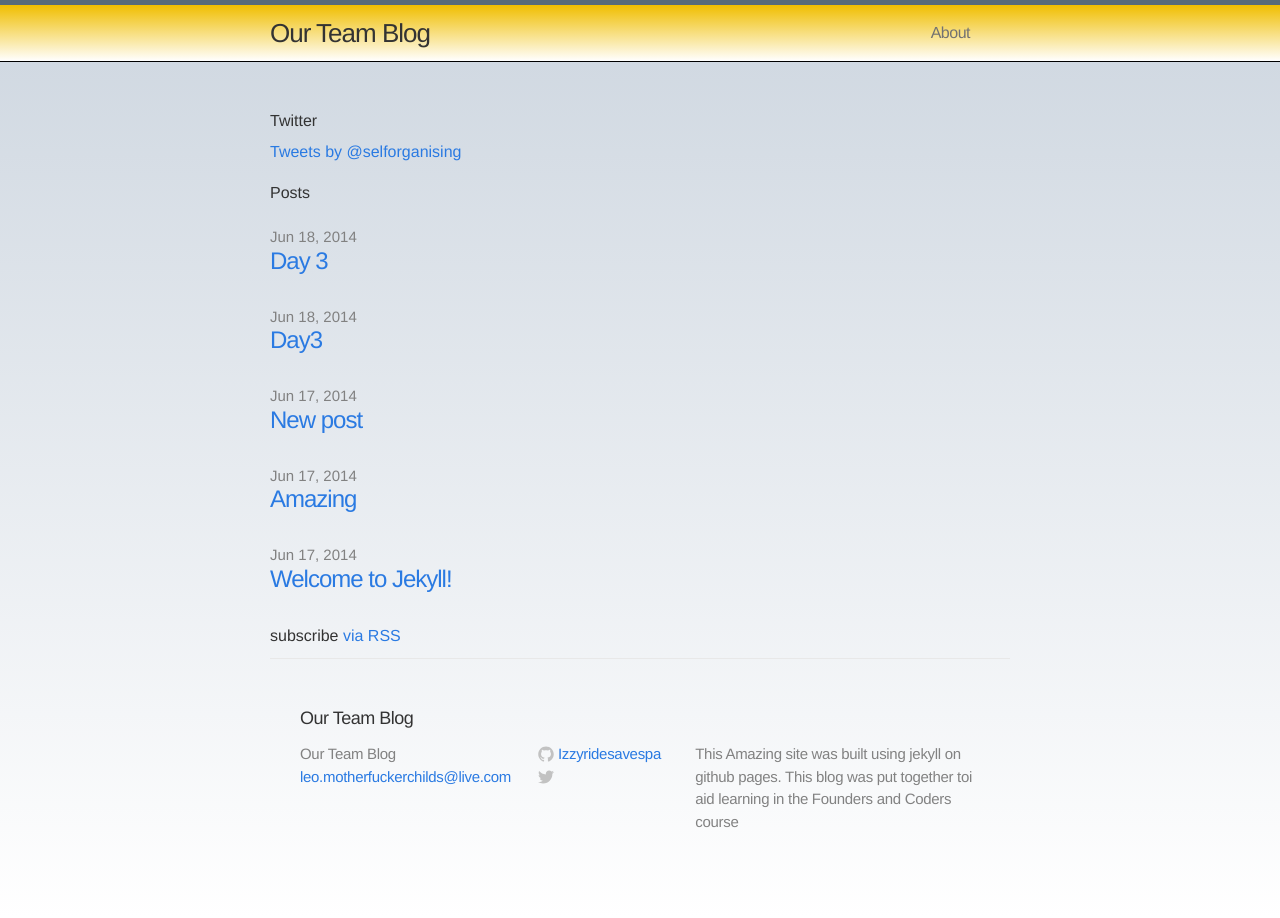
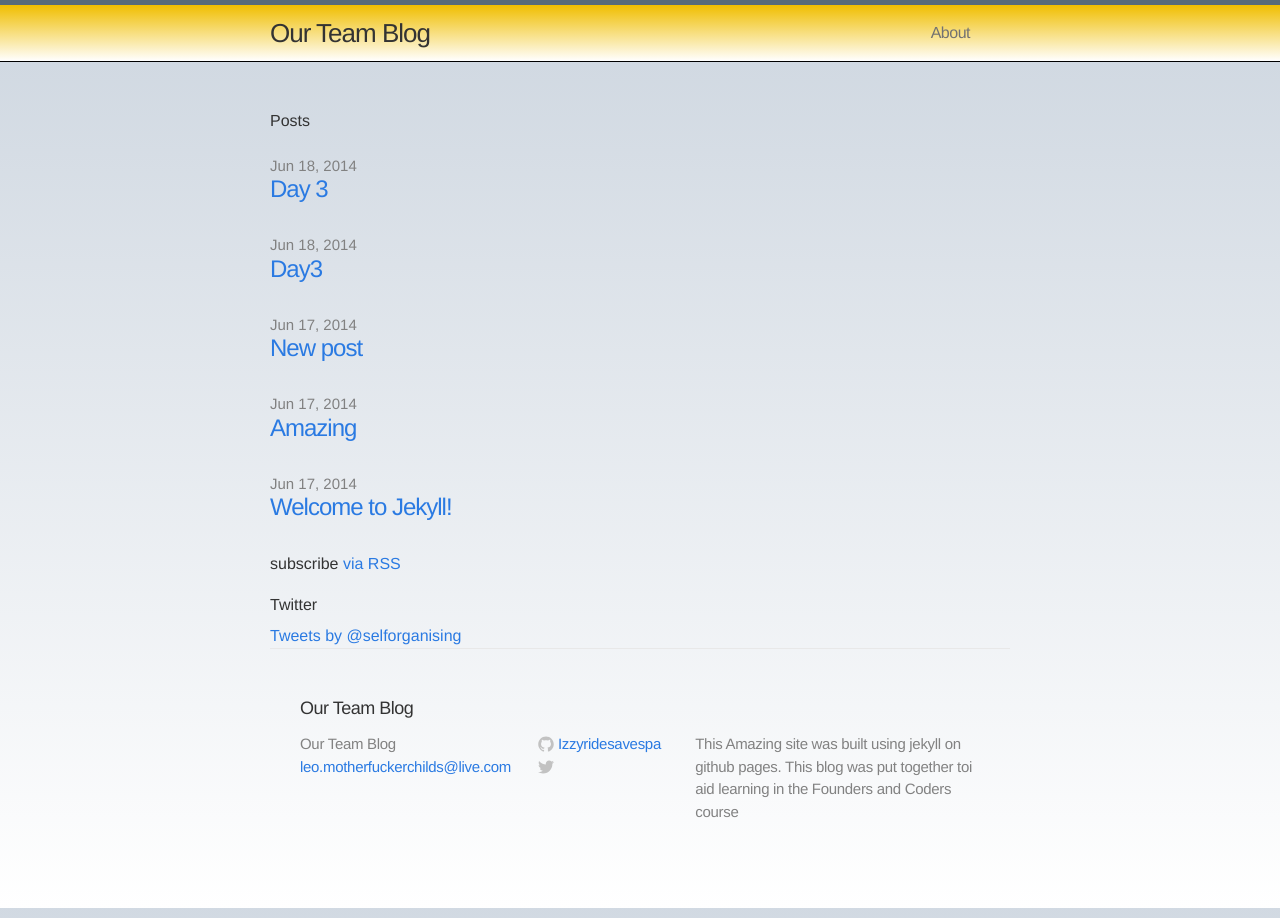
Before and after one commit to leochilds/digitalalchemy, a Jekyll site: the page built from index.html, in a window 1280 px wide. Built offline with Jekyll 4.4.1, drawn with Linux system fonts in a browser that asks for light colours; nearby versions of some CDN libraries; comment, search, counter and statistics services are not loaded.

Commit message:
twit move

```diff
--- a/_layouts/default.html
+++ b/_layouts/default.html
@@ -8,12 +8,11 @@
     {% include header.html %}
 
     <div class="page-content">
-    <div class="wrap">
-    {% include twitter.html %}
-    </div>
+
+
       <div class="wrap">
       {{ content }}
-
+       {% include twitter.html %}
          {% include footer.html %}
       </div>
     </div>
```
